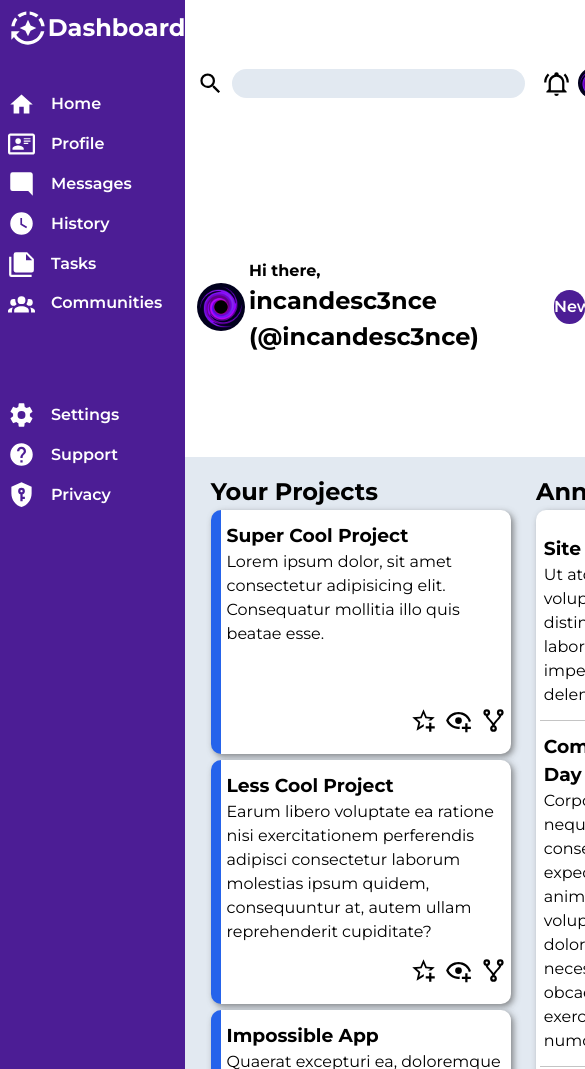
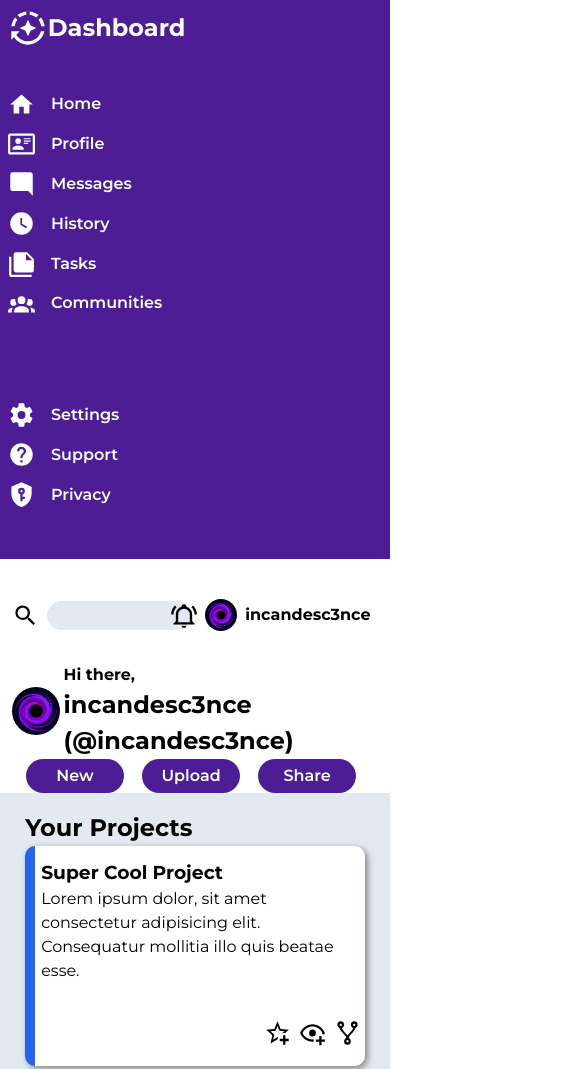
Before and after one commit to incandesc3nce/Admin-Dashboard, a plain HTML site: page index.html in a window 390 px wide. Shown: the top 1069 px of the page, 585 px wide, since content can reach past the window. Drawn offline with Linux system fonts and the light colour scheme.

Commit message:
Add media queries for responsive design

```diff
--- a/style.css
+++ b/style.css
@@ -314,3 +314,68 @@ footer {
 footer a {
     color: #6df4fd;
 }
+
+@media only screen and (max-width: 1085px) {
+    .header-btns button {
+        width: 10vw;
+    }
+}
+
+@media only screen and (max-width: 500px) {
+    .header-btns button {
+        width: 50vw;
+    }
+}
+
+@media only screen and (max-width: 830px) {
+    header {
+        grid-column: 1/4;
+
+        grid-template-columns: 1fr 1fr;
+        grid-template-rows: 1fr 1fr;
+    }
+
+    header .profile {
+        grid-row: 1 / 2;
+        grid-column: 2 / 3;
+
+        justify-content: flex-end;
+    }
+    header .greeting {
+        grid-row: 2 / 3;
+        grid-column: 1 / 3;
+    }
+
+    header .header-btns {
+        grid-row: 3 / 4;
+        grid-column: 1 / 3;
+    }
+    .header-btns button {
+        width: 25vw;
+    }
+
+    aside {
+        grid-column: 1/4;
+    }
+    .list1, .list2 {
+        display: flex;
+        flex-direction: column;
+        flex: 1;
+    }
+
+
+    main {
+        display: flex;
+        flex-direction: column;
+
+        grid-column: 1/4;
+    }
+    .announcements, .trending {
+        padding: 2vh 3vh;
+    }
+
+    footer {
+        grid-column: 1/4;
+        grid-row: 5;
+    }
+}
```
